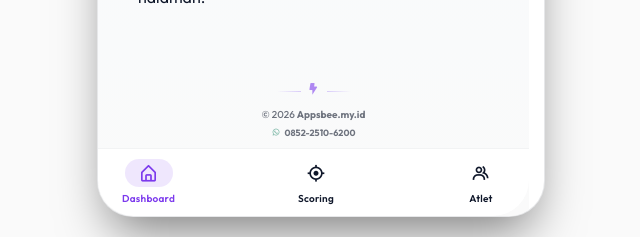
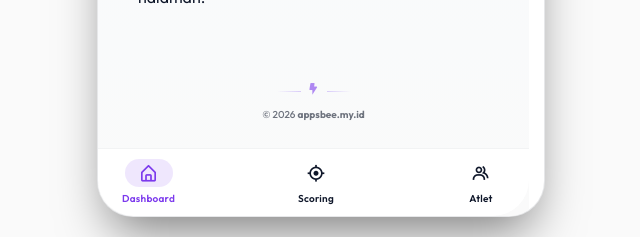
Before and after one commit to abiydoni/scoring, a CodeIgniter 4 app: the page made by app/Views/welcome_message.php in a window 1280 px wide. Shown: the part 643-880 px from the top of the page, without its empty margins (304-944 px from the left). Run offline with PHP 8.4 and a stand-in for CodeIgniter, Linux system fonts and the light colour scheme; the template is opened without the code that fills it, so the values that code supplies are empty; some libraries are stand-ins or nearby versions.

Commit message:
Update main.php

```diff
--- a/app/Views/layout/main.php
+++ b/app/Views/layout/main.php
@@ -641,11 +641,8 @@
                     <span class="w-6 h-[1px] bg-gradient-to-l from-transparent to-brand-500/50"></span>
                 </div>
                 <p class="text-[10px] font-medium text-slate-500">
-                    &copy; <?= date('Y') ?> <a href="https://appsbee.my.id" target="_blank" class="font-bold text-transparent bg-clip-text bg-gradient-to-r from-brand-400 to-sky-400 hover:from-brand-300 hover:to-sky-300 transition-all">Appsbee.my.id</a>
+                    &copy; <?= date('Y') ?> <a href="https://appsbee.my.id" target="_blank" class="font-bold text-transparent bg-clip-text bg-gradient-to-r from-brand-400 to-sky-400 hover:from-brand-300 hover:to-sky-300 transition-all">appsbee.my.id</a>
                 </p>
-                <a href="https://wa.me/6285225106200" target="_blank" class="mt-1 flex items-center gap-1 text-[9px] font-bold text-slate-400 hover:text-emerald-400 transition-colors group">
-                    <i class='bx bxl-whatsapp text-emerald-500 group-hover:scale-125 transition-transform'></i> 0852-2510-6200
-                </a>
             </div>
         </div>
 
```
